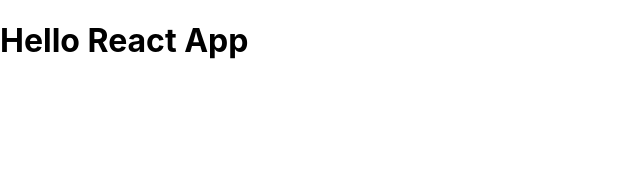
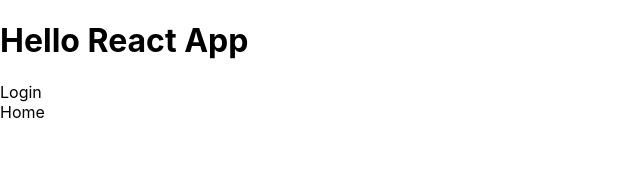
Before and after one commit to imtiyazkumar/react-multipurpose, a React (Create React App) app: page / in a window 1280 px wide. Shown: the top 172 px of the page, without its empty margins (0-640 px from the left). Built offline with nearby package versions, Linux system fonts and the light colour scheme.

Commit message:
added pages and compenents and tested

```diff
--- a/src/App.js
+++ b/src/App.js
@@ -1,9 +1,13 @@
 import './App.css';
+import Login from './Pages/Login';
+import Home from './Pages/Home';
 
 function App() {
   return (
     <div>
       <h1> Hello React App</h1>
+      <Login></Login>
+      <Home></Home>
     </div>
   );
 }
--- /dev/null
+++ b/src/Pages/Home.js
@@ -0,0 +1,9 @@
+import React from 'react'
+
+function Home() {
+    return (
+        <div>Home</div>
+    )
+}
+
+export default Home
--- /dev/null
+++ b/src/Pages/Login.js
@@ -0,0 +1,9 @@
+import React from 'react'
+
+function Login() {
+    return (
+        <div>Login</div>
+    )
+}
+
+export default Login
```
